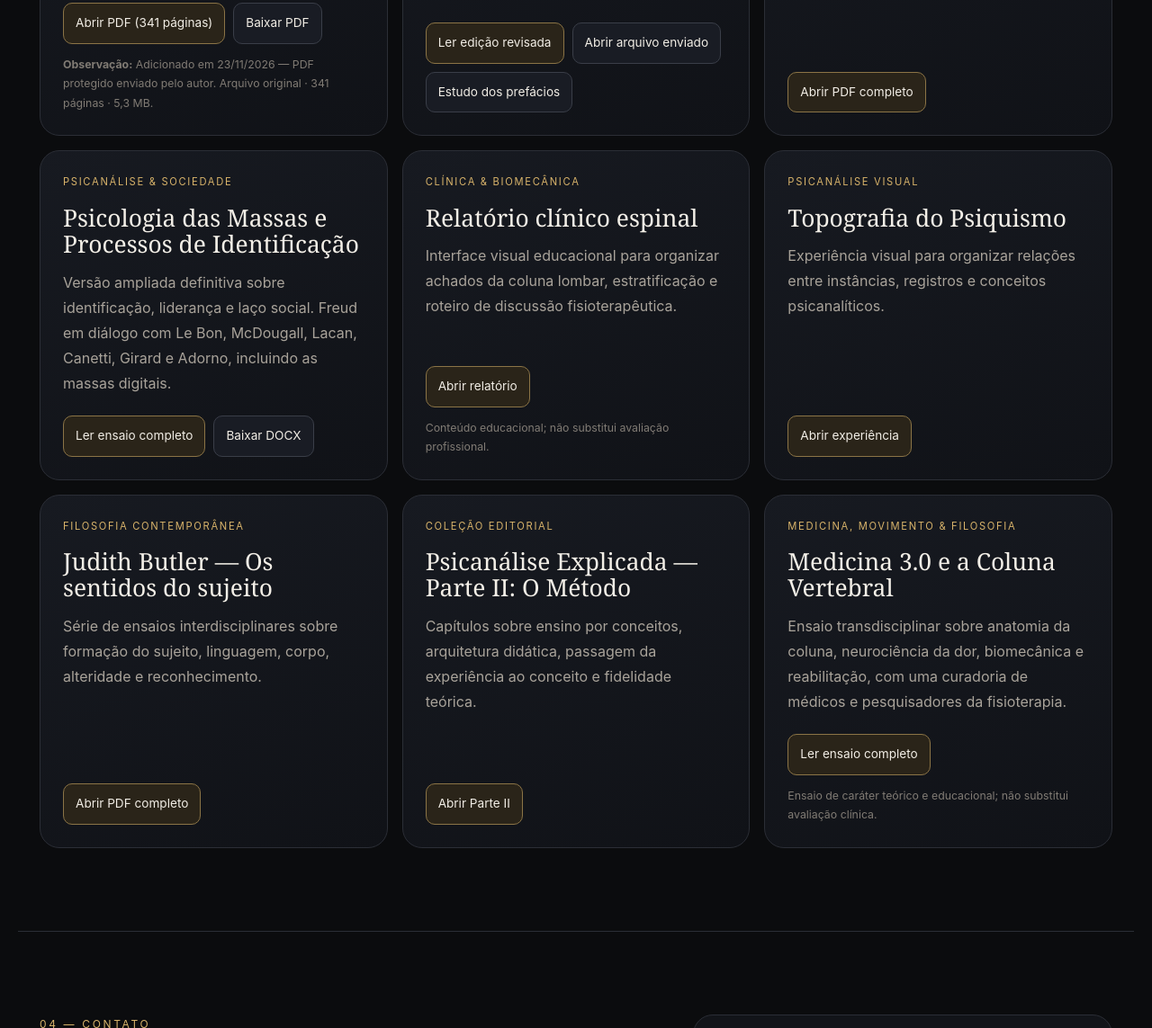
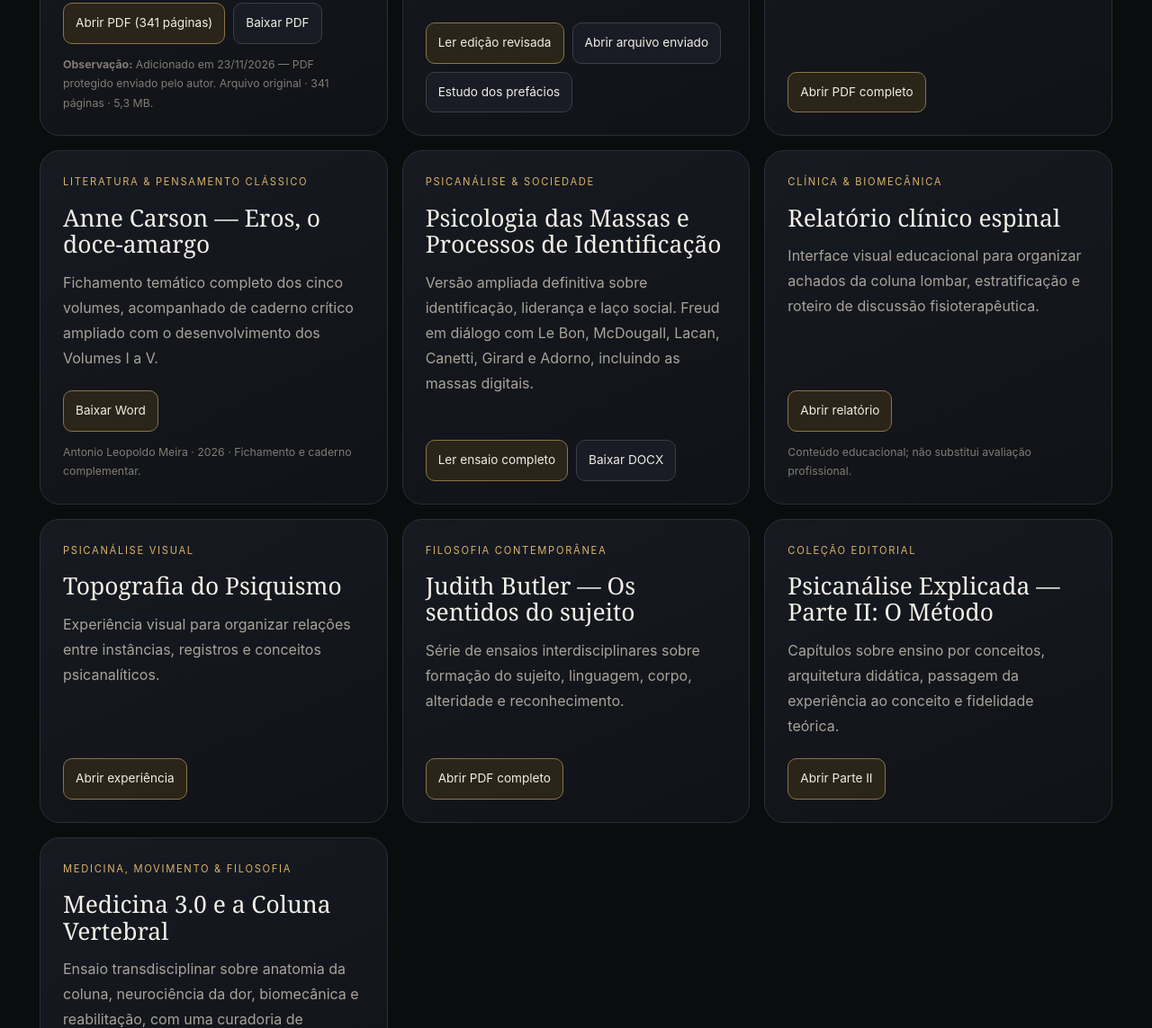
Before and after one commit to leopoldomeira-br/leopoldomeira-br.github.io, a plain HTML site: page index.html in a window 1280 px wide. Shown: the part 5196-6339 px from the top of the page at 90% size. Drawn offline with Linux system fonts and the light colour scheme.

Commit message:
Publish Anne Carson five-volume study

```diff
--- a/index.html
+++ b/index.html
@@ -244,6 +244,13 @@ footer{max-width:var(--max);margin:auto;padding:35px 24px 60px;color:#77736d;bor
       <div class="actions"><a class="btn primary" href="Paper_Do_Traco_ao_Objeto_Antonio_Leopoldo_Meira.pdf">Abrir PDF completo</a></div>
     </article>
     <article class="card">
+      <span class="tag">Literatura &amp; pensamento clássico</span>
+      <h3>Anne Carson — Eros, o doce-amargo</h3>
+      <p>Fichamento temático completo dos cinco volumes, acompanhado de caderno crítico ampliado com o desenvolvimento dos Volumes I a V.</p>
+      <div class="actions"><a class="btn primary" href="Anne_Carson_Cinco_Volumes_Desenvolvimento_Completo_v1.2.docx" download>Baixar Word</a></div>
+      <div class="note">Antonio Leopoldo Meira · 2026 · Fichamento e caderno complementar.</div>
+    </article>
+    <article class="card">
       <span class="tag">Psicanálise & sociedade</span><h3>Psicologia das Massas e Processos de Identificação</h3>
       <p>Versão ampliada definitiva sobre identificação, liderança e laço social. Freud em diálogo com Le Bon, McDougall, Lacan, Canetti, Girard e Adorno, incluindo as massas digitais.</p>
       <div class="actions"><a class="btn primary" href="psicologia-das-massas.html">Ler ensaio completo</a><a class="btn" href="Psicologia_das_Massas_e_Processos_de_Identificacao_Ensaio_Ampliado_Definitivo.docx" download>Baixar DOCX</a></div>
```
Also changed, not shown: 1 other file.
